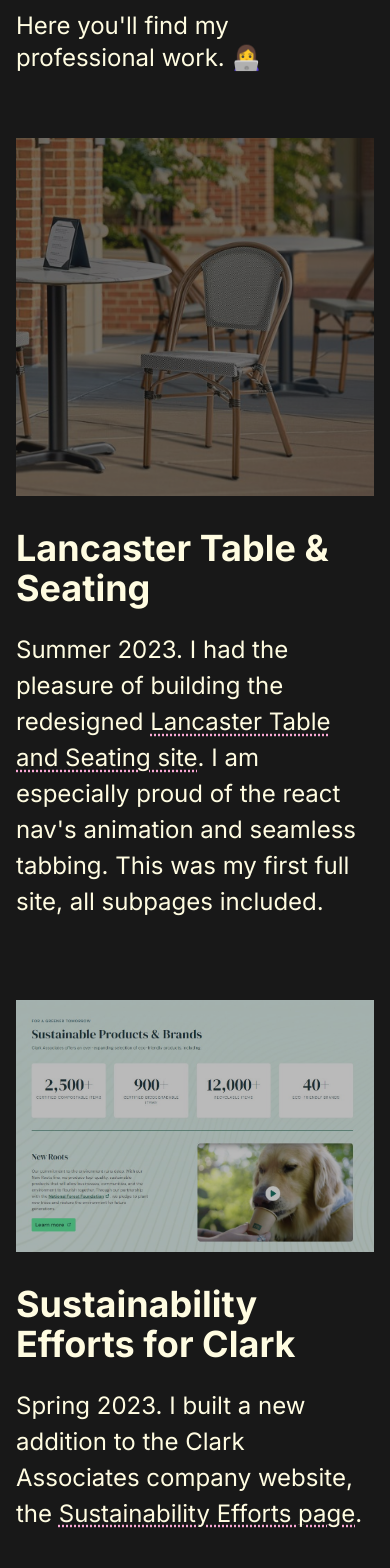
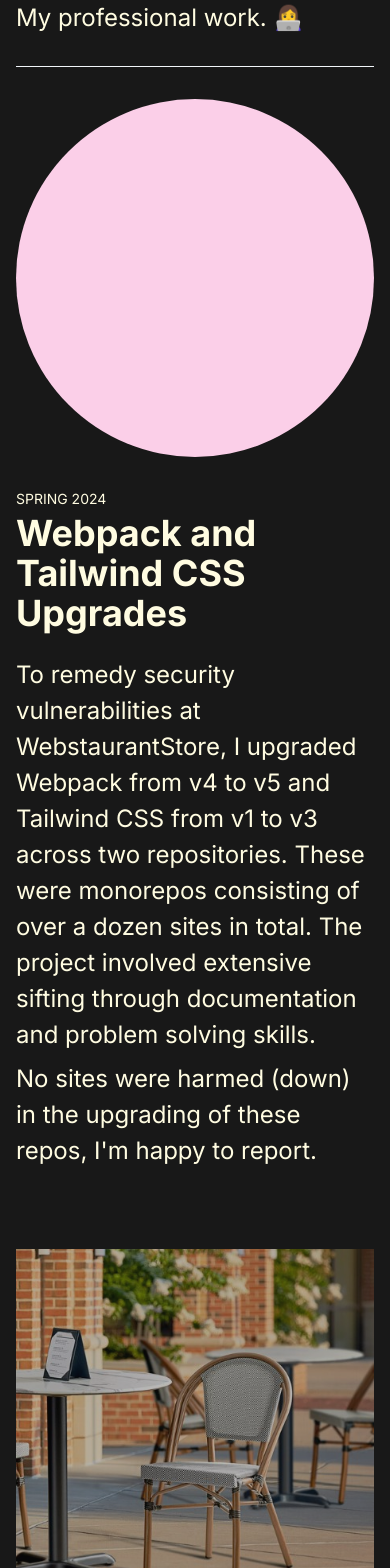
Before and after one commit to sidneyhopkins/nextjs-portfolio, a Next.js app: page /projects in a window 390 px wide. Shown: the part 420-1988 px from the top of the page. Built offline with nearby package versions, Linux system fonts and the light colour scheme.

Commit message:
projects and nav progress

```diff
--- a/app/components/Header.jsx
+++ b/app/components/Header.jsx
@@ -1,10 +1,14 @@
 "use client";
-import { MoonStars, Sun } from "@phosphor-icons/react";
+import { Hamburger, MoonStars, Sun, X } from "@phosphor-icons/react";
+import clsx from "clsx";
 import Link from "next/link";
 import React, { useState, useEffect } from "react";
+import { gsap } from "gsap";
+
 
 export default function Nav() {
   const [theme, setTheme] = useState("dark");
+  const [openMobile, setOpenMobile] = useState(false);
 
   useEffect(() => {
     const savedTheme = localStorage.getItem("theme");
@@ -34,6 +38,43 @@
     { href: "https://github.com", label: "🐈‍⬛ GitHub" },
   ];
 
+  const openMobileMenu = () => {
+    setOpenMobile(true);
+    const tl = gsap.timeline()
+    tl.to(".nav__hamburger", {
+      x: -400,
+      ease: "back.out(1.7)",
+      duration: 0.7,
+    })
+    .fromTo(".mobile-wrapper", {
+      x: -400,
+    },
+    {
+      x: 0,
+      ease: "back.out(1.7)",
+      duration: 0.7,
+      autoAlpha: 1,
+    }, '<')
+  }
+
+  const closeMobileMenu = () => {
+    setOpenMobile(false);
+    const tl2 = gsap.timeline();
+    tl2.fromTo(".mobile-wrapper", {
+      x: 0,
+    }, {
+      x: -400,
+      ease: "back.out(1.7)",
+      duration: 0.7,
+      autoAlpha: 0,
+    },)
+    .to(".nav__hamburger", {
+      x: 0,
+      ease: "back.out(1.7)",
+      duration: 0.7,
+    }, '<')
+  }
+
   const moonSvg = <MoonStars width={24} height={24} weight="duotone" />;
   const sunSvg = <Sun width={24} height={24} weight="duotone" />;
 
@@ -41,11 +82,40 @@
     <header className="bg-light dark:bg-dark dark:text-light text-base md:text-xl px-4 md:px-8 py-4 md:py-12">
       <div className="max-w-5xl mx-auto flex items-stretch justify-between gap-2 md:gap-4">
         <nav className="flex items-center h-full">
-          <ul className="flex flex-col sm:flex-row flex-wrap items-stretch justify-start gap-2 md:gap-x-8 md:gap-y-4">
+
+          <button
+            onClick={openMobileMenu}
+            className={clsx(
+              "nav__hamburger m-4 absolute top-0 left-0 sm:hidden bg-light self-start dark:bg-dark hover:border-gray-500 border border-gray-600 rounded-lg p-3 flex items-center",
+            )}
+            aria-label="Toggle mobile menu"
+          >
+            <Hamburger width={34} height={34} />
+          </button>
+
+          <div
+            className={clsx(
+              "mobile-wrapper flex flex-row-reverse invisible sm:visible",
+              {'invisible sm:visible -translate-x-[400px] sm:translate-x-0 opacity-100': !openMobile}
+            )}>
+            <button
+              onClick={closeMobileMenu}
+              className={clsx(
+                "nav__close ml-2 sm:hidden bg-light self-start dark:bg-dark hover:border-gray-500 border border-gray-600 rounded-full p-2 flex items-center",
+              )}
+              aria-label="Toggle mobile menu"
+            >
+              <X width={12} height={12}/>
+            </button>
+
+            <ul
+              className={clsx(
+                "nav__ul flex flex-col sm:flex-row flex-wrap items-stretch justify-start gap-2 md:gap-x-8 md:gap-y-4",
+              )}>
               {navLinks.map((link) => (
                 <li key={link.href}>
                   <Link
-                  className="px-3 py-2 rounded-lg border-gray-600 border flex items-center whitespace-nowrap"
+                    className="px-3 py-2 rounded-lg border-gray-600 border flex items-center whitespace-nowrap hover:border-gray-500"
                     href={link.href}
                   >
                     {link.label}
@@ -53,6 +123,11 @@
                 </li>
               ))}
             </ul>
+
+          </div>
+
+
+
         </nav>
         <button
           onClick={toggleDarkMode}
--- /dev/null
+++ b/app/components/Project.tsx
@@ -0,0 +1,73 @@
+'use client'
+import Image from "next/image";
+import Link from "next/link";
+import { useEffect, useState } from "react";
+import { clsx } from 'clsx';
+import { CaretRight } from "@phosphor-icons/react";
+
+interface ProjectProps {
+  title: string;
+  date: string;
+  description: string[];
+  imageUrl?: string;
+  imageAlt?: string;
+  link?: string;
+  linkText?: string;
+  reverse?: boolean;
+}
+
+const Project: React.FC<ProjectProps> = ({ title, date, description, imageUrl, imageAlt, link, linkText, reverse }) => {
+  const [colorIndex, setColorIndex] = useState(0);
+
+  const getRandomColorClass = (max: number) => {
+    const color = Math.floor(Math.random() * max);
+    console.log(color)
+    return color;
+  };
+  useEffect(() => {
+    setColorIndex(getRandomColorClass(4));
+  }, []);
+
+  return (
+    <div className={`flex flex-col ${reverse ? 'md:flex-row-reverse' : 'md:flex-row'} gap-8 justify-between items-center pb-16 md:pb-24`}>
+      {imageUrl && imageAlt ? (
+        <Image
+          className={`w-full md:w-2/5 block dark:opacity-70 opacity-90`}
+          src={imageUrl}
+          alt={imageAlt}
+          width={410}
+          height={410}
+        />
+      ) :
+      (
+        <div className={clsx(`w-full md:w-2/5 aspect-square rounded-full`,
+          {
+            'bg-pink-200': colorIndex == 0,
+            'bg-teal-200': colorIndex == 1,
+            'bg-orange-200': colorIndex == 2,
+            'bg-purple-200': colorIndex == 3,
+          })}></div>
+      )}
+      <div className="w-full md:w-1/2">
+        <p className="text-sm uppercase pb-1">{date}</p>
+        <h3 className="pb-6 font-bold text-4xl">{title}</h3>
+        <div className="pb-4 leading-9">
+          {description.map(item => <p key={item} className="pb-2 last:pb-0">{item}</p>)}
+        </div>
+        {
+          link && (
+            <Link
+            className="group/link underline underline-offset-4 decoration-dotted decoration-pink-300 hover:decoration-pink-800"
+            href={link}
+          >
+            {linkText}
+            <CaretRight className='group-hover/link:motion-safe:translate-x-1 duration-200 inline-block mb-1 ml-1' width={20} />
+          </Link>
+          )
+        }
+      </div>
+    </div>
+  );
+};
+
+export default Project;
--- a/app/projects/page.tsx
+++ b/app/projects/page.tsx
@@ -1,77 +1,74 @@
+import Project from "../components/Project";
+
+interface ProjectData {
+  title: string;
+  date: string;
+  description: string[];
+  imageUrl?: string;
+  imageAlt?: string;
+  link?: string;
+  linkText?: string;
+  reverse?: boolean;
+}
+
+const projects: ProjectData[] = [
+  {
+    title: "Webpack and Tailwind CSS Upgrades",
+    date: 'Spring 2024',
+    description: [
+      "To remedy security vulnerabilities at WebstaurantStore, I upgraded Webpack from v4 to v5 and Tailwind CSS from v1 to v3 across two repositories. These were monorepos consisting of over a dozen sites in total. The project involved extensive sifting through documentation and problem solving skills.",
+      "No sites were harmed (down) in the upgrading of these repos, I'm happy to report.",
+    ],
+    reverse: true,
+  },
+  {
+    title: "Lancaster Table & Seating",
+    date: 'Summer 2023',
+    description: [`I had the pleasure of building the redesigned Lancaster Table and Seating site. I am especially proud of the react nav's animation and seamless tabbing. This was my first full site, all subpages included.`],
+    imageUrl: "/img/LTS-chair.jpg",
+    imageAlt: 'fancy outdoor table and chair with brick walls and flowering ornimental trees in the background',
+    link: "https://www.lancastertableandseating.com",
+    linkText: 'Lancaster Table & Seating',
+  },
+  {
+    title: "Sustainability Efforts for Clark",
+    date: 'Spring 2023',
+    description: [`I built a new addition to the Clark Associates company website, the Sustainability Efforts page.`],
+    imageUrl: "/img/CA-sustain.jpg",
+    imageAlt: 'screenshot of website with sustainability statistics, articles, and a dog drinking from a cardboard cup',
+    link: "https://www.clarkassociatesinc.biz/sustainability/",
+    linkText: 'Lancaster Table & Seating',
+    reverse: true,
+  },
+  {
+    title: "Derby Day 2023",
+    date: 'Winter 2022',
+    description:[ `I front-ended the 2023 website for our annual charity event, Derby Day.`],
+    link: "https://www.clarkassociatesinc.biz/derby/",
+    linkText: 'Lancaster Table & Seating',
+  },
+];
+
 export default function Projects() {
   return (
     <section className="mx-auto max-w-5xl">
-      <h2 className="portfolio-section__heading text-6xl font-bold pb-8">
+      <h2 className="portfolio-section__heading text-6xl font-bold pb-6">
         Projects
       </h2>
-      <p className="pb-16">Here you'll find my professional work. 👩‍💻</p>
-
-      <div className="flex flex-col md:flex-row gap-8 justify-between items-center pb-16 md:pb-24">
-        <img
-          className="w-full md:w-2/5 block opacity-40"
-          src="/img/LTS-chair.jpg"
-          alt=""
+      <p className="pb-8 mb-8 border-b border-slate-100">My professional work. 👩‍💻</p>
+      {projects.map((project, index) => (
+        <Project
+          key={index}
+          title={project.title}
+          date={project.date}
+          description={project.description}
+          imageUrl={project.imageUrl}
+          imageAlt={project.imageAlt}
+          link={project.link}
+          linkText={project.linkText}
+          reverse={project.reverse}
         />
-        <div className="w-full md:w-1/2">
-          <h3 className="pb-6 font-bold text-4xl">Lancaster Table & Seating</h3>
-          <p className="pb-4 leading-9">
-            Summer 2023. I had the pleasure of building the redesigned{" "}
-            <a
-              className="underline underline-offset-4 decoration-dotted decoration-pink-300 hover:decoration-pink-80"
-              href="https://www.lancastertableandseating.com"
-            >
-              Lancaster Table and Seating site
-            </a>
-            . I am especially proud of the react nav's animation and seamless
-            tabbing. This was my first full site, all subpages included.
-          </p>
-        </div>
-      </div>
-
-      <div className="flex flex-col md:flex-row gap-8 justify-between items-center pb-16 md:pb-24">
-        <div className="order-2 md:order-1 w-full md:w-1/2">
-          <h3 className="pb-6 font-bold text-4xl">
-            Sustainability Efforts for Clark
-          </h3>
-          <p className="pb-4 leading-9">
-            Spring 2023. I built a new addition to the Clark Associates company
-            website, the{" "}
-            <a
-              className="underline underline-offset-4 decoration-dotted decoration-pink-300 hover:decoration-pink-800"
-              href="https://www.clarkassociatesinc.biz/sustainability/"
-            >
-              Sustainability Efforts page
-            </a>
-            .
-          </p>
-        </div>
-        <img
-          className="order-1 md:order-2 w-full md:w-2/5 block opacity-70"
-          src="/img/CA-sustain.jpg"
-          alt=""
-        />
-      </div>
-
-      <div className="flex flex-col md:flex-row gap-8 justify-between items-center pb-16 md:pb-24">
-        <img
-          className="w-full md:w-2/5 block opacity-70"
-          src=""
-          alt="the homepage of my first portfolio"
-        />
-        <div className="w-full md:w-1/2">
-          <h3 className="pb-6 font-bold text-4xl">Derby Day 2023</h3>
-          <p className="pb-4 leading-9">
-            Winter 2022. I front-ended the{" "}
-            <a
-              className="underline underline-offset-4 decoration-dotted decoration-pink-300 hover:decoration-pink-800"
-              href="https://www.clarkassociatesinc.biz/derby/"
-            >
-              2023 website for our annual charity event, Derby Day
-            </a>
-            .
-          </p>
-        </div>
-      </div>
+      ))}
     </section>
   );
 }
--- a/app/scss/main.scss
+++ b/app/scss/main.scss
@@ -13,13 +13,13 @@
 }
 
 :focus {
-  outline: 4px solid darkblue;
+  outline: 1px solid rgb(139, 0, 93);
 }
 
 html {
   &.dark {
     :focus {
-      outline: 4px solid lightseagreen;
+      outline: 1px solid rgb(192, 121, 186);
     }
   }
 }
@@ -47,3 +47,7 @@
 .fluid-grid-4 {
   grid-template-columns: repeat(auto-fill, minmax(200px, 1fr));
 }
+
+.nav__ul {
+
+}
--- a/package.json
+++ b/package.json
@@ -11,6 +11,7 @@
   "dependencies": {
     "@phosphor-icons/react": "^2.1.7",
     "clsx": "^2.1.1",
+    "gsap": "^3.12.5",
     "next": "^14.2.4",
     "react": "^18",
     "react-dom": "^18"
```
Also changed, not shown: 1 other file (tests, documents, lock files or other folders). Lines whose indentation alone changed are shown as unchanged.
